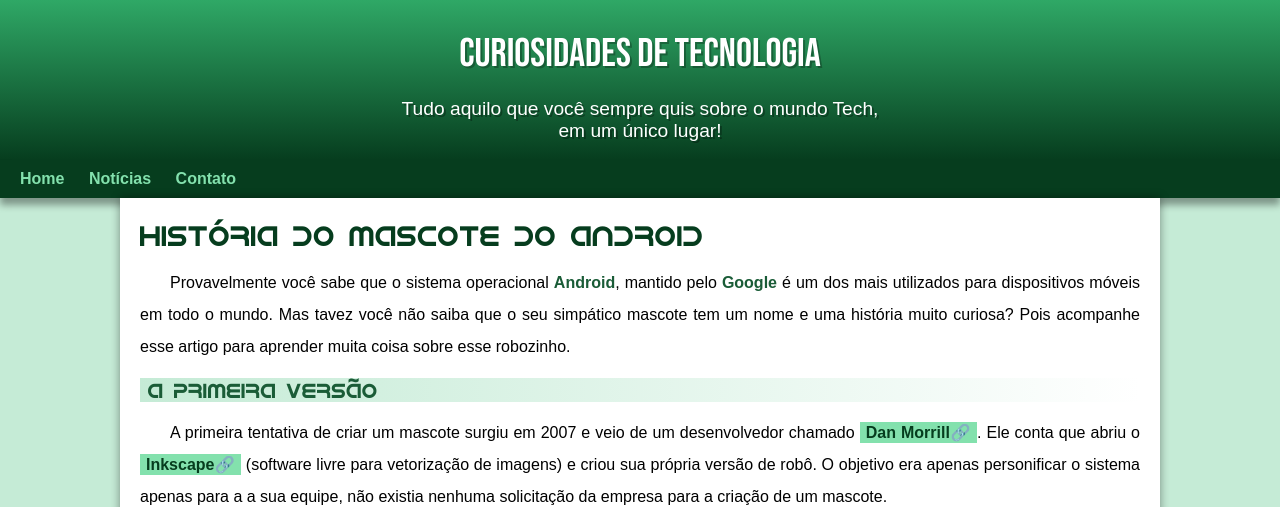
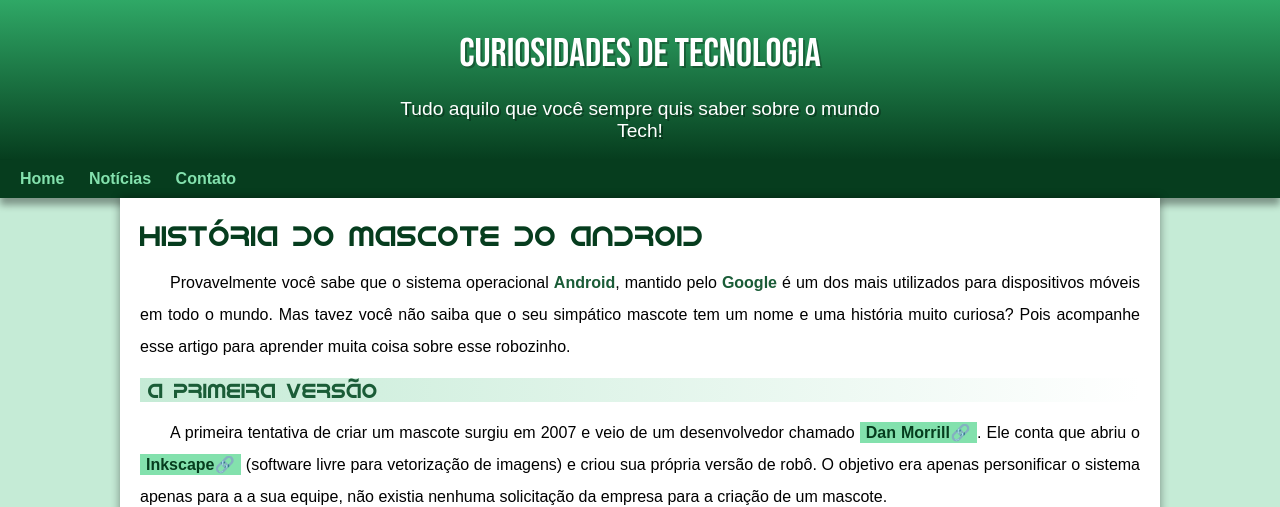
Before and after one commit to CarolGenari/Android-landing-page, a plain HTML site: page index.html in a window 1280 px wide. Shown: the top 507 px of the page. Drawn offline with Linux system fonts and the light colour scheme.

```diff
--- a/index.html
+++ b/index.html
@@ -12,7 +12,7 @@
 <body>
   <header>
     <h1>Curiosidades de Tecnologia</h1>
-    <p>Tudo aquilo que você sempre quis sobre o mundo Tech, em um único lugar!</p>
+    <p>Tudo aquilo que você sempre quis saber sobre o mundo Tech!</p>
   </header>
 
   <nav>
```
